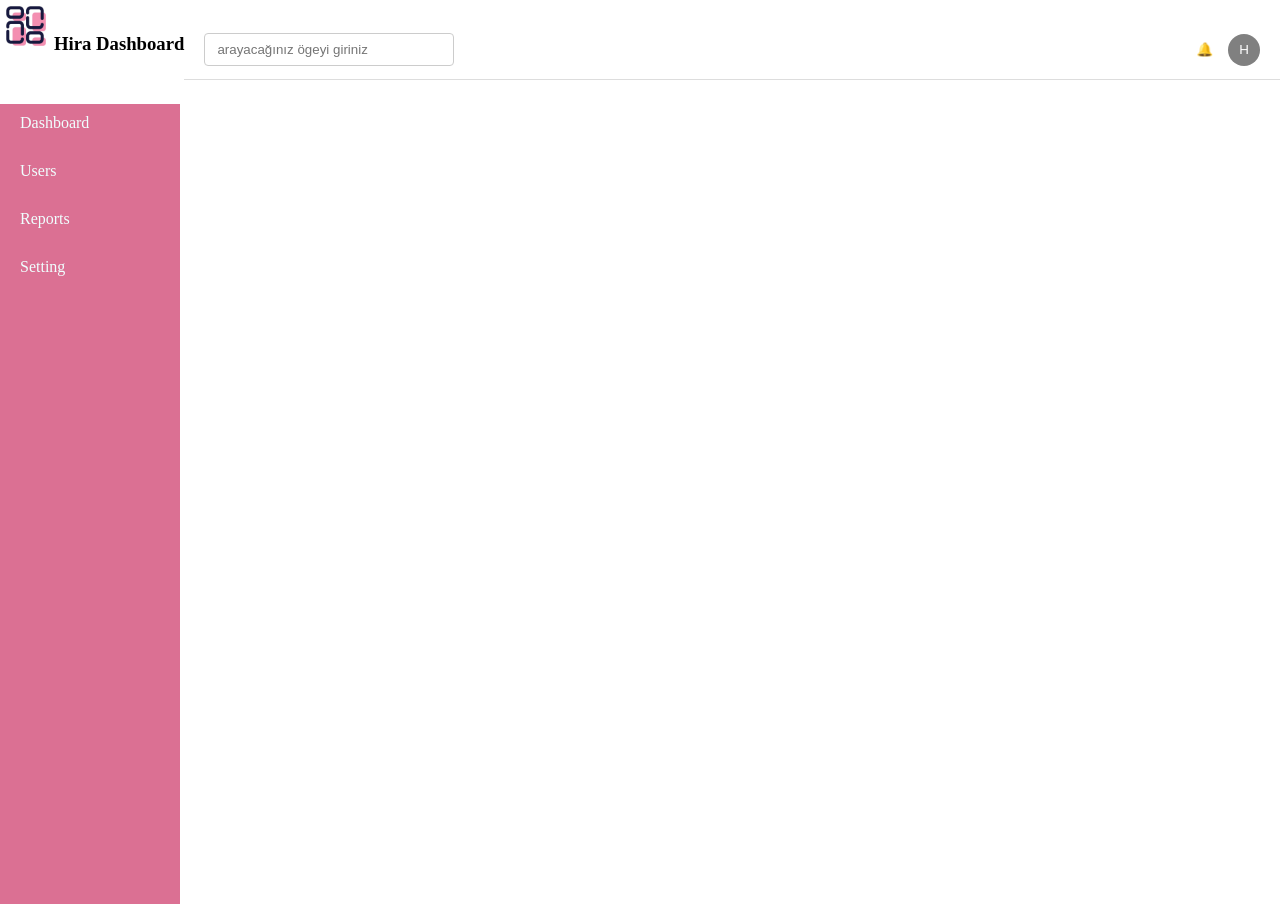
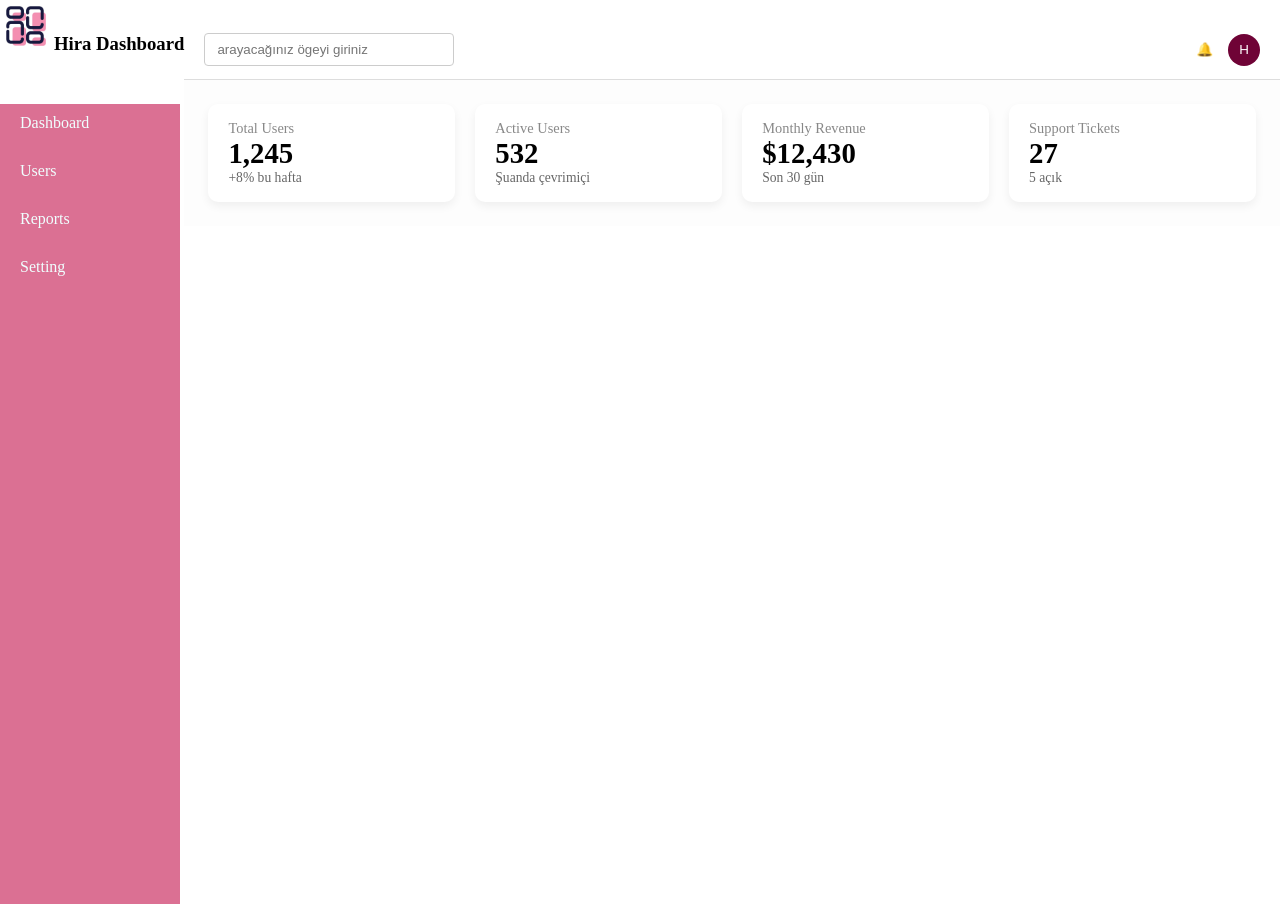
Before and after one commit to hiranrrr/hira-dashboard-html-css, a plain HTML site: page index.html in a window 1280 px wide. Drawn offline with Linux system fonts and the light colour scheme.

Commit message:
İstatistik kartları eklendi.

```diff
--- a/index.html
+++ b/index.html
@@ -43,8 +43,41 @@
 
         </div>
 
+        </header>
 
-        </header>
+        <main class="content">
+
+        <section class="kartlar">
+
+            <div class="kart">
+                <p class="kart-basligi">Total Users</p>
+                <p class="kart-degeri">1,245</p>
+                <p class="kart-icerigi">+8% bu hafta</p>
+            </div>
+
+            <div class="kart">
+                <p class="kart-basligi">Active Users</p>
+                <p class="kart-degeri">532</p>
+                <p class="kart-icerigi">Şuanda çevrimiçi</p>
+            </div>
+
+            <div class="kart">
+                <p class="kart-basligi">Monthly Revenue</p>
+                <p class="kart-degeri">$12,430</p>
+                <p class="kart-icerigi">Son 30 gün</p>
+            </div>
+
+            <div class="kart">
+                <p class="kart-basligi">Support Tickets</p>
+                <p class="kart-degeri">27</p>
+                <p class="kart-icerigi">5 açık</p>
+            </div>
+
+        </section>
+
+
+
+    </main>
 
     </div>
     </div>
--- a/styles/style.css
+++ b/styles/style.css
@@ -87,7 +87,7 @@ ul{
 .avatar {
   width: 32px;
   height: 32px;
-  background-color: gray;
+  background-color: rgb(111, 3, 54);
   color: white;
   border-radius: 50px;
   display: flex;
@@ -148,3 +148,74 @@ background-color: lightgray;
     width: 60%;
   }
 }
+
+.content {
+  padding: 24px;
+  background-color: #fdfdfd;
+}
+
+.kartlar {
+  display: grid;
+  grid-template-columns: repeat(4, minmax(0, 1fr));
+  gap: 20px;
+}
+
+.kart {
+  background-color: #ffffff;
+  border-radius: 10px;
+  padding: 16px 20px;
+  box-shadow: 0 4px 10px rgba(0, 0, 0, 0.06);
+  flex-direction: column;
+  gap: 6px;
+}
+
+.kart-basligi {
+  font-size: 0.9rem;
+  color: #888;
+  margin: 0;
+}
+
+.kart-degeri {
+  font-size: 1.8rem;
+  font-weight: 700;
+  margin: 0;
+}
+
+.kart-icerigi {
+  font-size: 0.85rem;
+  color: #666;
+  margin: 0;
+}
+
+@media (max-width: 1024px) {
+  .kartlar {
+    grid-template-columns: repeat(2, minmax(0, 1fr));
+  }
+}
+
+@media (max-width: 600px) {
+  .kartlar {
+    grid-template-columns: 1fr;
+  }
+}
+
+.grafik-alani {
+  margin-top: 40px;
+  background-color: #ffffff;
+  padding: 20px;
+  border-radius: 12px;
+  box-shadow: 0 4px 10px rgba(0,0,0,0.06);
+}
+
+.grafik-baslik {
+  margin-bottom: 20px;
+  font-size: 1rem;
+  color: #444;
+}
+
+.grafik {
+  display: flex;
+  align-items: flex-end;
+  gap: 15px;
+  height: 200px;
+}
```
